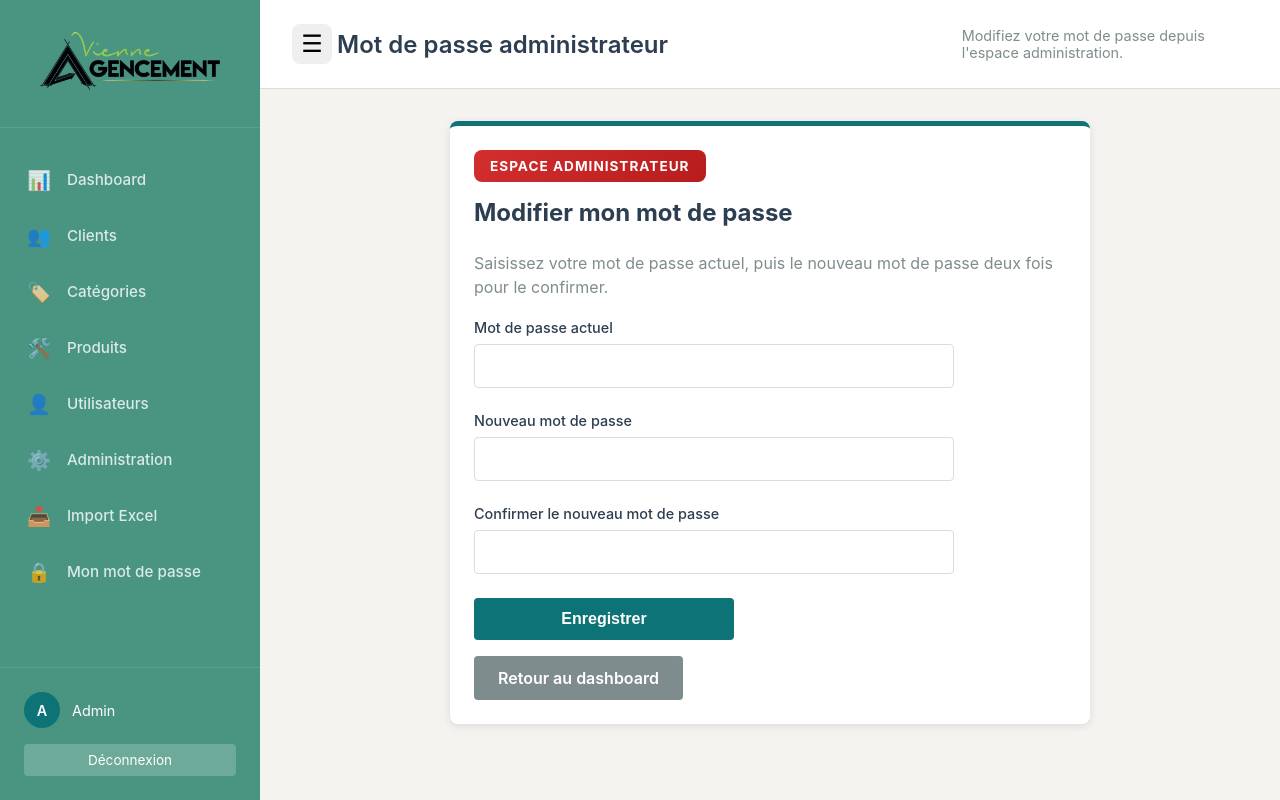
After one commit to tafita37/VienneProposals, a Django app: template authentification/templates/views/change_password_admin.html in a window 1280 px wide. The commit adds this page. Run offline with Django 5.2, Linux system fonts and the light colour scheme; the template is opened without the code that fills it, so the values that code supplies are empty.

Commit message:
feat(password_gestion)

```diff
--- a/authentification/controllers/UserController.py
+++ b/authentification/controllers/UserController.py
@@ -3,11 +3,50 @@ from django.shortcuts import redirect, render
 from django.views.decorators.http import require_GET, require_POST
 from django.contrib.auth import authenticate, login, logout
 from django.contrib import messages
-from django.db import IntegrityError
+from django.conf import settings
+from django.core.mail import send_mail
+from django.db import IntegrityError, transaction
+from django.core import signing
+from django.urls import reverse
+from django.utils.crypto import get_random_string
+from django.contrib.auth import update_session_auth_hash
 
 from authentification.backends import AdminUserBackend
 from authentification.decoratos import admin_required
+from authentification.decoratos import user_required
 from authentification.models import Role, User, UserRole
+
+import logging
+logger = logging.getLogger(__name__)
+
+PASSWORD_TOKEN_MAX_AGE = 604800
+PASSWORD_TOKEN_SALT = 'password-reset-v1'
+
+
+def _build_password_token(user_id, account_type, purpose):
+    return signing.dumps(
+        {
+            'user_id': int(user_id),
+            'account_type': account_type,
+            'purpose': purpose,
+        },
+        salt=PASSWORD_TOKEN_SALT,
+    )
+
+
+def _read_password_token(token, expected_account_type, expected_purpose):
+    payload = signing.loads(
+        token,
+        salt=PASSWORD_TOKEN_SALT,
+        max_age=PASSWORD_TOKEN_MAX_AGE,
+    )
+
+    if payload.get('account_type') != expected_account_type:
+        raise signing.BadSignature('Type de compte invalide')
+    if payload.get('purpose') != expected_purpose:
+        raise signing.BadSignature('Objectif de token invalide')
+
+    return payload.get('user_id')
 
 @require_GET
 def login_user_page(request):
@@ -34,6 +73,141 @@ def login_user(request):
     else :
         messages.error(request, "Nom d’utilisateur ou mot de passe incorrect")
         return redirect('login_user_page')
+
+
+@require_GET
+@user_required
+def change_user_password_page(request):
+    return render(request, "views/change_password_user.html")
+
+
+@require_POST
+@user_required
+def change_user_password(request):
+    current_password = (request.POST.get('current_password') or '').strip()
+    new_password = (request.POST.get('new_password') or '').strip()
+    confirm_password = (request.POST.get('confirm_password') or '').strip()
+
+    if not request.user.check_password(current_password):
+        messages.error(request, "Le mot de passe actuel est incorrect")
+        return render(request, "views/change_password_user.html")
+
+    if not new_password or not confirm_password:
+        messages.error(request, "Veuillez remplir tous les champs")
+        return render(request, "views/change_password_user.html")
+
+    if new_password != confirm_password:
+        messages.error(request, "Les mots de passe ne correspondent pas")
+        return render(request, "views/change_password_user.html")
+
+    if len(new_password) < 8:
+        messages.error(request, "Le mot de passe doit contenir au moins 8 caractères")
+        return render(request, "views/change_password_user.html")
+
+    request.user.set_password(new_password)
+    request.user.save(update_fields=['password'])
+    update_session_auth_hash(request, request.user)
+
+    messages.success(request, "Mot de passe modifié avec succès")
+    return redirect('catalogue_page')
+
+
+@require_GET
+@admin_required
+def change_admin_password_page(request):
+    return render(request, "views/change_password_admin.html")
+
+
+@require_POST
+@admin_required
+def change_admin_password(request):
+    current_password = (request.POST.get('current_password') or '').strip()
+    new_password = (request.POST.get('new_password') or '').strip()
+    confirm_password = (request.POST.get('confirm_password') or '').strip()
+
+    if not request.user.check_password(current_password):
+        messages.error(request, "Le mot de passe actuel est incorrect")
+        return render(request, "views/change_password_admin.html")
+
+    if not new_password or not confirm_password:
+        messages.error(request, "Veuillez remplir tous les champs")
+        return render(request, "views/change_password_admin.html")
+
+    if new_password != confirm_password:
+        messages.error(request, "Les mots de passe ne correspondent pas")
+        return render(request, "views/change_password_admin.html")
+
+    if len(new_password) < 8:
+        messages.error(request, "Le mot de passe doit contenir au moins 8 caractères")
+        return render(request, "views/change_password_admin.html")
+
+    request.user.set_password(new_password)
+    request.user.save(update_fields=['password'])
+    update_session_auth_hash(request, request.user)
+
+    messages.success(request, "Mot de passe administrateur modifié avec succès")
+    return redirect('dashboard_page')
+
+
+@require_GET
+def define_password_page(request):
+    token = (request.GET.get('token') or '').strip()
+    if not token:
+        messages.error(request, "Lien invalide")
+        return redirect('login_user_page')
+
+    try:
+        user_id = _read_password_token(token, 'user', 'define_password')
+    except signing.BadSignature:
+        messages.error(request, "Lien invalide ou expiré")
+        return redirect('login_user_page')
+
+    user = User.objects.filter(id=user_id, is_active=True).first()
+    if not user:
+        messages.error(request, "Utilisateur introuvable")
+        return redirect('login_user_page')
+
+    return render(request, "views/set_password.html", {'token': token, 'username': user.username})
+
+
+@require_POST
+def define_password(request):
+    token = (request.POST.get('token') or '').strip()
+    new_password = (request.POST.get('new_password') or '').strip()
+    confirm_password = (request.POST.get('confirm_password') or '').strip()
+
+    if not token:
+        messages.error(request, "Lien invalide")
+        return redirect('login_user_page')
+
+    try:
+        user_id = _read_password_token(token, 'user', 'define_password')
+    except signing.BadSignature:
+        messages.error(request, "Lien invalide ou expiré")
+        return redirect('login_user_page')
+
+    user = User.objects.filter(id=user_id, is_active=True).first()
+    if not user:
+        messages.error(request, "Utilisateur introuvable")
+        return redirect('login_user_page')
+
+    if not new_password or not confirm_password:
+        messages.error(request, "Veuillez remplir tous les champs")
+        return render(request, "views/set_password.html", {'token': token, 'username': user.username})
+
+    if new_password != confirm_password:
+        messages.error(request, "Les mots de passe ne correspondent pas")
+        return render(request, "views/set_password.html", {'token': token, 'username': user.username})
+
+    if len(new_password) < 8:
+        messages.error(request, "Le mot de passe doit contenir au moins 8 caractères")
+        return render(request, "views/set_password.html", {'token': token, 'username': user.username})
+
+    user.set_password(new_password)
+    user.save(update_fields=['password'])
+
+    messages.success(request, "Mot de passe défini avec succès. Vous pouvez vous connecter")
+    return redirect('login_user_page')
 
 @require_POST
 def login_admin(request):
@@ -108,32 +282,63 @@ def save_user_admin(request):
     first_name = (request.POST.get('first_name') or '').strip()
     last_name = (request.POST.get('last_name') or '').strip()
     email = (request.POST.get('email') or '').strip()
-    password = request.POST.get('password') or ''
     role_ids = request.POST.getlist('role_ids')
 
-    if not username or not first_name or not last_name or not email or not password:
+    if not username or not first_name or not last_name or not email:
         messages.error(request, "Tous les champs obligatoires doivent etre remplis")
         return redirect('new_user_admin_page')
 
     try:
-        user = User(
-            username=username,
-            first_name=first_name,
-            last_name=last_name,
-            email=email,
+        # Exclude ambiguous chars for easier manual typing.
+        generated_password = get_random_string(
+            12,
+            allowed_chars='ABCDEFGHJKLMNPQRSTUVWXYZabcdefghijkmnopqrstuvwxyz23456789!@#$%&*?'
         )
-        user.set_password(password)
-        user.save()
 
-        for role_id in role_ids:
-            role = Role.objects.filter(id=role_id).first()
-            if role:
-                UserRole.objects.get_or_create(user=user, role=role)
+        with transaction.atomic():
+            user = User(
+                username=username,
+                first_name=first_name,
+                last_name=last_name,
+                email=email,
+            )
+            user.set_password(generated_password)
+            user.save()
+
+            setup_token = _build_password_token(user.id, 'user', 'define_password')
+            setup_url = request.build_absolute_uri(
+                f"{reverse('define_password_page')}?token={setup_token}"
+            )
+
+            for role_id in role_ids:
+                role = Role.objects.filter(id=role_id).first()
+                if role:
+                    UserRole.objects.get_or_create(user=user, role=role)
+
+            send_mail(
+                subject="Vos identifiants Vienne Agencement",
+                message=(
+                    f"Bonjour {first_name} {last_name},\n\n"
+                    "Votre compte utilisateur vient d'etre cree.\n"
+                    f"Nom d'utilisateur: {username}\n"
+                    "Pour definir votre mot de passe, cliquez sur le lien suivant:\n"
+                    f"{setup_url}\n\n"
+                    "Ce lien est valide pendant 7 jours.\n"
+                ),
+                from_email=settings.DEFAULT_FROM_EMAIL,
+                recipient_list=[email],
+                fail_silently=False,
+            )
 
         messages.success(request, "Utilisateur cree avec succes")
         return redirect('list_users_admin_page')
     except IntegrityError:
         messages.error(request, "Nom d'utilisateur ou email deja utilise")
+        return redirect('new_user_admin_page')
+    except Exception as e:
+        messages.error(request, "Utilisateur non cree: impossible d'envoyer l'email d'acces")
+        logger.error(f"ERREUR EMAIL: {repr(e)}")
+        logger.error(f"TYPE: {type(e).__name__}")
         return redirect('new_user_admin_page')
 
 
--- a/authentification/metier/AdminUser.py
+++ b/authentification/metier/AdminUser.py
@@ -6,6 +6,7 @@ class AdminUser(AbstractBaseUser):
     username = models.CharField(max_length=150, unique=True, null=False, db_column='username')
     first_name = models.CharField(max_length=100, db_column='first_name')
     last_name = models.CharField(max_length=100, db_column='last_name')
+    email = models.EmailField(unique=True, db_column='email')
     REQUIRED_FIELDS = []
     USERNAME_FIELD = 'username'
 
--- a/authentification/metier/User.py
+++ b/authentification/metier/User.py
@@ -9,6 +9,7 @@ class User(AbstractUser):
     email = models.EmailField(unique=True, db_column='email')
     password = models.TextField(db_column='password')
     failed_login_attempts = models.IntegerField(default=0, db_column='failed_login_attempts')
+    # must_change_password = models.BooleanField(default=True)
     REQUIRED_FIELDS = ['email']
 
     class Meta:
--- a/authentification/templates/views/admin_users.html
+++ b/authentification/templates/views/admin_users.html
@@ -44,7 +44,7 @@
                     <th style="padding: 0.75rem; text-align: left;">Username</th>
                     <th style="padding: 0.75rem; text-align: left;">Nom complet</th>
                     <th style="padding: 0.75rem; text-align: left;">Email</th>
-                    <th style="padding: 0.75rem; text-align: left;">Roles</th>
+                    <!-- <th style="padding: 0.75rem; text-align: left;">Roles</th> -->
                     <th style="padding: 0.75rem; text-align: left;">Actions</th>
                 </tr>
             </thead>
@@ -54,13 +54,13 @@
                     <td style="padding: 0.75rem;">{{ user_item.username }}</td>
                     <td style="padding: 0.75rem;">{{ user_item.first_name }} {{ user_item.last_name }}</td>
                     <td style="padding: 0.75rem;">{{ user_item.email }}</td>
-                    <td style="padding: 0.75rem;">
+                    <!-- <td style="padding: 0.75rem;">
                         {% for user_role in user_item.userrole_set.all %}
                             <span style="display: inline-block; background: #f1f4f8; border: 1px solid var(--border); border-radius: 999px; padding: 0.15rem 0.6rem; font-size: 0.8rem; margin: 0 0.25rem 0.25rem 0;">{{ user_role.role.name }}</span>
                         {% empty %}
                             <span style="color: var(--text-light);">-</span>
                         {% endfor %}
-                    </td>
+                    </td> -->
                     <td style="padding: 0.75rem; white-space: nowrap;">
                         <div style="display: inline-flex; gap: 0.5rem;">
                             <a href="{% url 'edit_user_admin_page' user_item.id %}" class="btn btn-secondary">Modifier</a>
--- /dev/null
+++ b/authentification/templates/views/change_password_admin.html
@@ -0,0 +1,47 @@
+{% extends 'baseAdmin.html' %}
+{% load static %}
+
+{% block title %}Mot de passe administrateur - Vienne Agencement{% endblock %}
+{% block header_title %}Mot de passe administrateur{% endblock %}
+{% block header_subtitle %}Modifiez votre mot de passe depuis l'espace administration.{% endblock %}
+
+{% block css %}
+<link rel="stylesheet" href="{% static 'css/pages/change-password.css' %}">
+{% endblock %}
+
+{% block content %}
+<div class="card change-password-card">
+    <div class="admin-password-badge">Espace Administrateur</div>
+    <h2 class="change-password-title">Modifier mon mot de passe</h2>
+    <p class="change-password-subtitle">Saisissez votre mot de passe actuel, puis le nouveau mot de passe deux fois pour le confirmer.</p>
+
+    {% if messages %}
+    <div style="margin: 1rem 0; padding: 0.75rem 0.9rem; border: 1px solid var(--border); border-radius: 6px; background: #f8fafb;">
+        {% for message in messages %}
+        <p style="margin: 0.2rem 0; color: {% if message.tags == 'error' %}#b42318{% else %}#087443{% endif %};">{{ message }}</p>
+        {% endfor %}
+    </div>
+    {% endif %}
+
+    <form method="post" action="{% url 'change_admin_password' %}" class="change-password-form">
+        {% csrf_token %}
+        <div class="form-group">
+            <label for="current_password">Mot de passe actuel</label>
+            <input type="password" id="current_password" name="current_password" autocomplete="current-password" required>
+        </div>
+        <div class="form-group">
+            <label for="new_password">Nouveau mot de passe</label>
+            <input type="password" id="new_password" name="new_password" autocomplete="new-password" minlength="8" required>
+        </div>
+        <div class="form-group">
+            <label for="confirm_password">Confirmer le nouveau mot de passe</label>
+            <input type="password" id="confirm_password" name="confirm_password" autocomplete="new-password" minlength="8" required>
+        </div>
+
+        <div class="change-password-actions">
+            <button type="submit" class="btn btn-primary" style="max-width: 260px;">Enregistrer</button>
+            <a href="{% url 'dashboard_page' %}" class="btn btn-secondary" style="max-width: 260px; text-align: center;">Retour au dashboard</a>
+        </div>
+    </form>
+</div>
+{% endblock %}
--- a/authentification/urls.py
+++ b/authentification/urls.py
@@ -1,9 +1,21 @@
 from django.urls import path
 
-from authentification.controllers.UserController import login_user, login_user_page, logout_user
+from authentification.controllers.UserController import (
+    change_user_password,
+    change_user_password_page,
+    define_password,
+    define_password_page,
+    login_user,
+    login_user_page,
+    logout_user,
+)
 
 urlpatterns = [
     path('login_page/', login_user_page, name='login_user_page'),
     path('login_user/', login_user, name='login_user'),
     path('logout_user/', logout_user, name='logout_user'),
+    path('define_password_page/', define_password_page, name='define_password_page'),
+    path('define_password/', define_password, name='define_password'),
+    path('change_password_page/', change_user_password_page, name='change_user_password_page'),
+    path('change_password/', change_user_password, name='change_user_password'),
 ]
--- /dev/null
+++ b/static/css/pages/change-password.css
@@ -0,0 +1,46 @@
+.change-password-card {
+    max-width: 640px;
+    margin: 0 auto;
+    border-top: 5px solid var(--accent);
+}
+
+.change-password-title {
+    margin: 0 0 0.5rem 0;
+}
+
+.change-password-subtitle {
+    color: var(--text-light);
+    margin-bottom: 1.25rem;
+    line-height: 1.5;
+}
+
+.change-password-form {
+    max-width: 480px;
+}
+
+.change-password-actions {
+    display: flex;
+    gap: 1rem;
+    flex-wrap: wrap;
+    margin-top: 1.5rem;
+}
+
+.change-password-note {
+    margin: 0.75rem 0 0 0;
+    color: var(--text-light);
+    font-size: 0.92rem;
+}
+
+.admin-password-badge {
+    background: linear-gradient(135deg, #d32f2f, #b71c1c);
+    color: white;
+    padding: 0.5rem 1rem;
+    border-radius: 0.5rem;
+    font-weight: 700;
+    text-align: center;
+    margin-bottom: 1rem;
+    font-size: 0.85rem;
+    text-transform: uppercase;
+    letter-spacing: 1px;
+    display: inline-block;
+}
--- a/templates/includes/_sidebar_admin.html
+++ b/templates/includes/_sidebar_admin.html
@@ -50,6 +50,12 @@
                 <span>Import Excel</span>
             </a>
         </li>
+        <li class="nav-item">
+            <a class="nav-link" href="{% url 'change_admin_password_page' %}">
+                <span class="nav-link-icon">🔒</span>
+                <span>Mon mot de passe</span>
+            </a>
+        </li>
     </nav>
     <div class="sidebar-footer">
         <div class="user-info user-menu-trigger" id="userMenuTrigger" tabindex="0" role="button" aria-haspopup="true"
--- a/templates/includes/_sidebar_user.html
+++ b/templates/includes/_sidebar_user.html
@@ -26,6 +26,12 @@
                 <span>Propositions</span>
             </a>
         </li>
+        <li class="nav-item">
+            <a class="nav-link" href="{% url 'change_user_password_page' %}">
+                <span class="nav-link-icon">🔒</span>
+                <span>Mon mot de passe</span>
+            </a>
+        </li>
     </nav>
     <div class="sidebar-footer">
         <div class="user-info user-menu-trigger" id="userMenuTrigger" tabindex="0" role="button" aria-haspopup="true"
```
Also changed, not shown: authentification/templates/views/admin_user_create.html (+3 -5 lines), authentification/templates/views/change_password_user.html (added, +46 -0 lines), authentification/templates/views/login_admin.html (+14 -0 lines), authentification/templates/views/login_user.html (+16 -2 lines), authentification/templates/views/set_password.html (added, +59 -0 lines), proposal/admin_urls.py (+8 -1 lines), proposal/settings.py (+10 -0 lines), authentification/migrations/0002_user_must_change_password.py (added), authentification/migrations/0003_remove_user_must_change_password.py (added), authentification/migrations/0004_adminuser_email.py (added).
